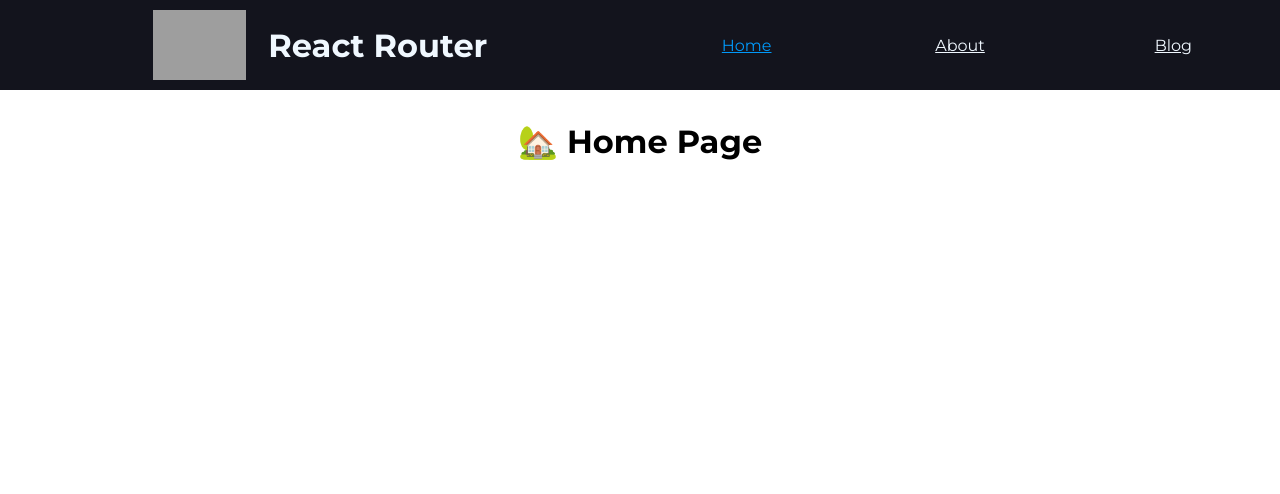
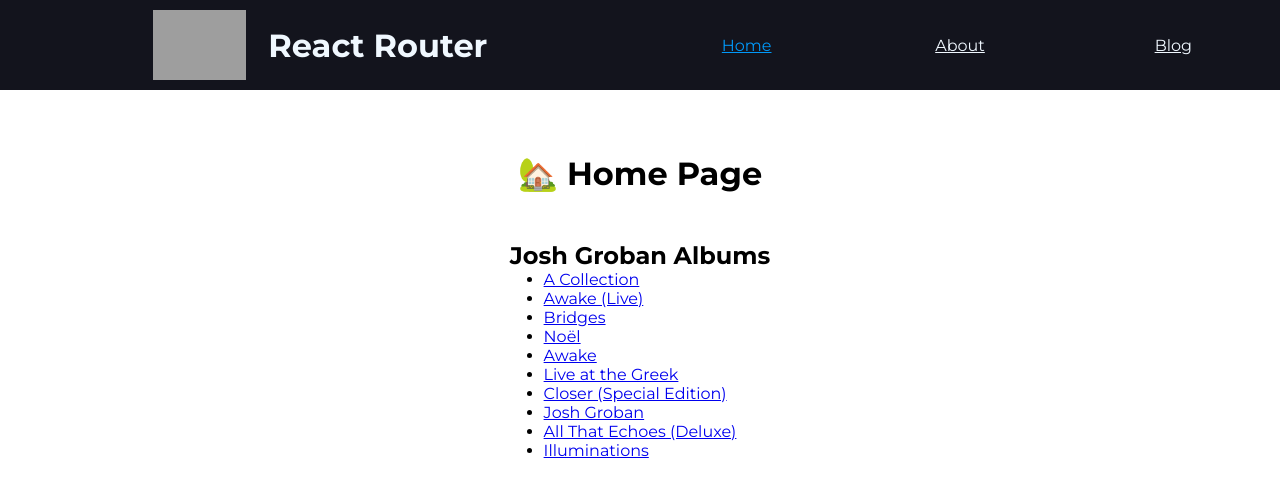
Before and after one commit to icao/curso-react, a React (Create React App) app in the folder 32-react-router/: page / in a window 1280 px wide. Shown: the top 494 px of the page. Built offline with nearby package versions, Linux system fonts and the light colour scheme; grey boxes are pictures that could not be loaded.

Commit message:
Implementando url dinamica y rescatando parametros del objeto match

```diff
--- a/32-react-router/src/App.css
+++ b/32-react-router/src/App.css
@@ -70,3 +70,21 @@ img {
   align-items: center;
   flex-direction: column;
 }
+
+
+.subtitle{
+  margin-top: 2em;
+}
+
+.album{
+  margin: 1em;
+  width: calc(400px - 2vmin);
+  height: auto;
+  object-fit: cover;
+}
+
+.link{
+  margin-top: 1em;
+  color: deepskyblue;
+  font-weight: 700;
+}
--- a/32-react-router/src/App.js
+++ b/32-react-router/src/App.js
@@ -3,6 +3,7 @@ import "./App.css";
 import Nav from "./components/Nav";
 import Home from "./components/Home";
 import About from "./components/About";
+import AlbumDetail from "./components/AlbumDetail"
 import { BrowserRouter as Router, Switch, Route } from "react-router-dom";
 
 function App() {
@@ -13,10 +14,14 @@ function App() {
         <Nav />
         <div className="container">
           <Switch>
-            <Route path="/" exact  component={Home} />
-            <Route path="/about" exact strict component={About} />
+            <Route path="/" exact component={Home} />
+            {/* Pasamos id que se adicionara como una propiedad mas en la url, que usaremos en el componente AlbumDetail */}
+            <Route path="/:id" exact component={AlbumDetail} />
+            <Route path="/about" exact component={About} />
             <Route
-              path="/blog" exact
+              path="/blog/"
+              exact
+              strict
               render={() => {
                 return (
                   <h1>
@@ -55,6 +60,9 @@ export default App;
  * 2.1 path
  * Con path, establecemos la ruta personalizada, como un string.
  *
+ * 2.1.1 ':parametro_dinamico'
+ * Con los ':' especificamos que pasarémos un elemento adicional a la url, el cual pasaremos de forma dinamica en el componente declarado en component.
+ *
  * 2.2 render
  * Recibe una funcion con elementos a renderizar en JSX, recibe una función que retorna algo.
  *
--- /dev/null
+++ b/32-react-router/src/components/AlbumDetail.js
@@ -0,0 +1,80 @@
+import React, { Component, Fragment } from "react";
+
+class AlbumDetail extends Component {
+  state = {
+    title: "",
+    link: "",
+    name: "",
+    cover_big: "",
+    tracks: ""
+  };
+
+  componentDidMount() {
+    const { match } = this.props;
+    console.log(match);
+    fetch(`https://deezerdevs-deezer.p.rapidapi.com/album/${match.params.id}`, {
+      method: "GET",
+      headers: {
+        "x-rapidapi-host": "deezerdevs-deezer.p.rapidapi.com",
+        "x-rapidapi-key": "01a5d8c4admshb2e87d37031a9b0p10247bjsn22b2dee1b481"
+      }
+    })
+      .then(response => {
+        return response.json();
+      })
+      .then(res => {
+        const {
+          title,
+          link,
+          artist: { name },
+          cover_big,
+          tracks: { data }
+        } = res;
+
+        this.setState({
+          title,
+          link,
+          name,
+          cover_big,
+          tracks: data
+        });
+      })
+      .catch(err => {
+        console.log(err);
+      });
+  }
+
+  showResults = () => {
+    const { title, link, name, cover_big, tracks } = this.state;
+    return (
+      <Fragment>
+        <h1>{title}</h1>
+        <h3>{name}</h3>
+        <img src={cover_big} className="album" alt="album" />
+        <p>Songs:</p>
+        <ul>
+          {tracks.map(track => {
+            return (
+              <li key={track.id}>
+                <span>{track.title}</span>
+              </li>
+            );
+          })}
+        </ul>
+          <a href={link} className="link" target="_blank">
+            Play on Deezer
+          </a>
+      </Fragment>
+    );
+  };
+
+  render() {
+    return (
+      <div className="container">
+        {this.state.tracks ? this.showResults() : <strong>Loading... </strong>}
+      </div>
+    );
+  }
+}
+
+export default AlbumDetail;
--- a/32-react-router/src/components/Home.js
+++ b/32-react-router/src/components/Home.js
@@ -1,13 +1,34 @@
 import React from "react";
+import Albums from './joshGrobanAlbums.json';
+import {Link} from 'react-router-dom'
 
 const Home = () => {
+
+  console.log('Albums', Albums);
   return (
+    <div className="container">
       <h1>
         <span role="img" aria-label="emoji">
           🏡
         </span>{" "}
         Home Page
       </h1>
+      {/* Queremos hacer uso de react router para abrir una nueva sección
+      donde se consulte la información de el album */}
+      <h2 className="subtitle">Josh Groban Albums</h2>
+      <ul>
+        {Albums.map(album => {
+          return (
+            <li key={album.id}>
+              <Link to={`/${album.id}`}>{album.alb}</Link>
+            </li>
+          );
+        })}
+      </ul>
+      {/* Para esto creamos con el componente Link enlaces, donde pasaremos via url con la propiedad 'to' el is de nuestro album,
+      el cual servirá para pasar de manera dinamica un parametro a la url. Este parametro se tiene que especificar en la creación del Route, especificando en el path el parametro dinamico, que será rescatado en el componente AlbumDetails para hacer uso de el.
+      Revisar en el componente App.js como se declara.*/}
+    </div>
   );
 };
 
--- a/32-react-router/src/components/Nav.js
+++ b/32-react-router/src/components/Nav.js
@@ -35,7 +35,7 @@ const Nav = () => {
             About
           </NavLink>
           <NavLink
-            to="/blog"
+            to="/blog/"
             exact
             activeStyle={{ color: "#0199f9" }}
             className="navbar__item"
--- /dev/null
+++ b/32-react-router/src/components/joshGrobanAlbums.json
@@ -0,0 +1,52 @@
+[
+  {
+    "id": 1347014,
+    "alb": "A Collection",
+    "art-name": "Josh Groban"
+  },
+  {
+    "id": 93233,
+    "alb": "Awake (Live)",
+    "art-name": "Josh Groban"
+  },
+  {
+    "id": 72595162,
+    "alb": "Bridges",
+    "art-name": "Josh Groban"
+  },
+  {
+    "id": 338941,
+    "alb": "Noël",
+    "art-name": "Josh Groban"
+  },
+  {
+    "id": 81804,
+    "alb": "Awake",
+    "art-name": "Josh Groban"
+  },
+  {
+    "id": 87250,
+    "alb": "Live at the Greek",
+    "art-name": "Josh Groban"
+  },
+  {
+    "id": 467273,
+    "alb": "Closer (Special Edition)",
+    "art-name": "Josh Groban"
+  },
+  {
+    "id": 257804,
+    "alb": "Josh Groban",
+    "art-name": "Josh Groban"
+  },
+  {
+    "id": 7753360,
+    "alb": "All That Echoes (Deluxe)",
+    "art-name": "Josh Groban"
+  },
+  {
+    "id": 711099,
+    "alb": "Illuminations",
+    "art-name": "Josh Groban"
+  }
+]
```
Lines whose indentation alone changed are shown as unchanged.
